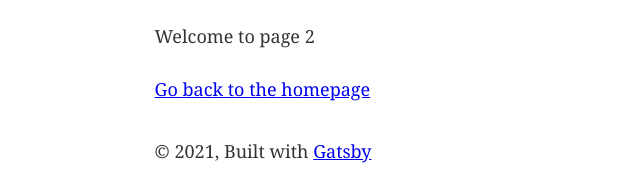
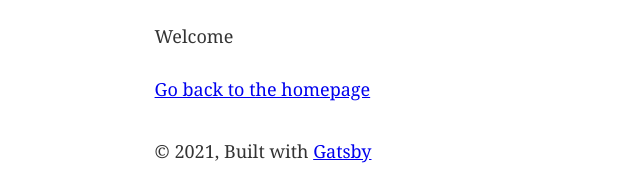
Before and after one commit to padma0108/gatsby-starter-default, a Gatsby site: page /page-2 in a window 1280 px wide. Shown: the part 170-363 px from the top of the page, 25-665 px from the left. Built offline with nearby package versions, Linux system fonts and the light colour scheme; Gatsby itself is replaced by a stand-in of ours.

Commit message:
content changed

```diff
--- a/src/pages/page-2.js
+++ b/src/pages/page-2.js
@@ -8,7 +8,7 @@ const SecondPage = () => (
   <Layout>
     <Seo title="Page two" />
     <h1>Hi from the second page</h1>
-    <p>Welcome to page 2</p>
+    <p>Welcome </p>
     <Link to="/">Go back to the homepage</Link>
   </Layout>
 )
```
